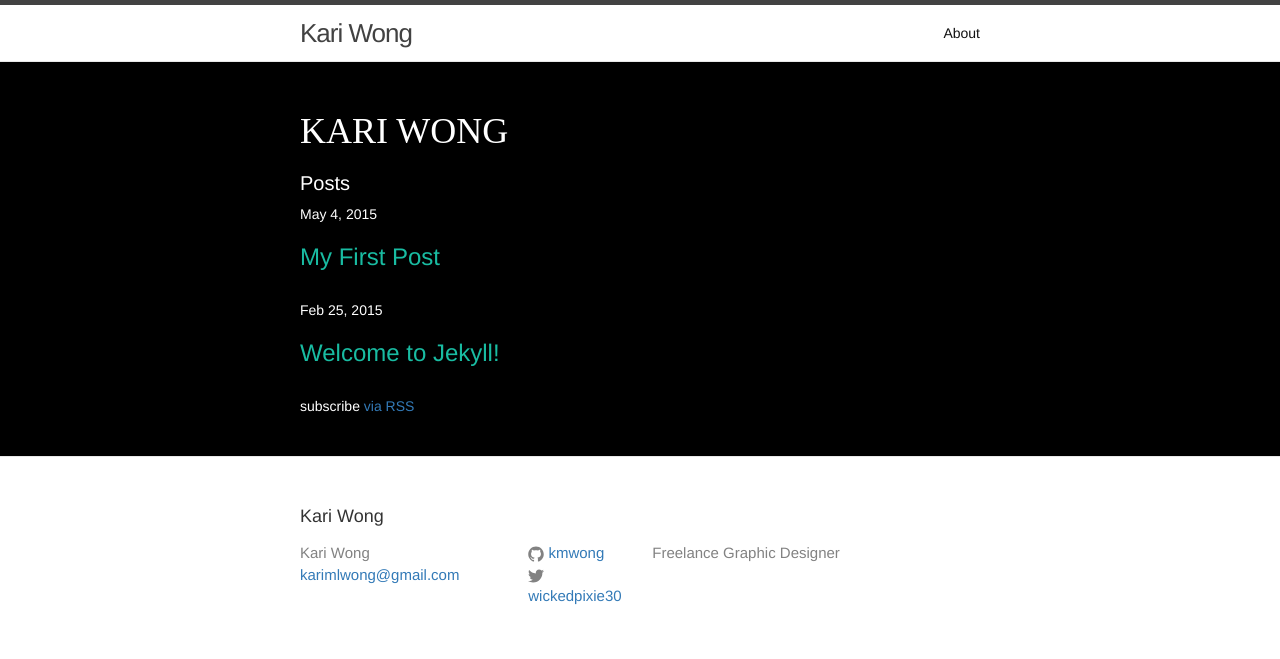
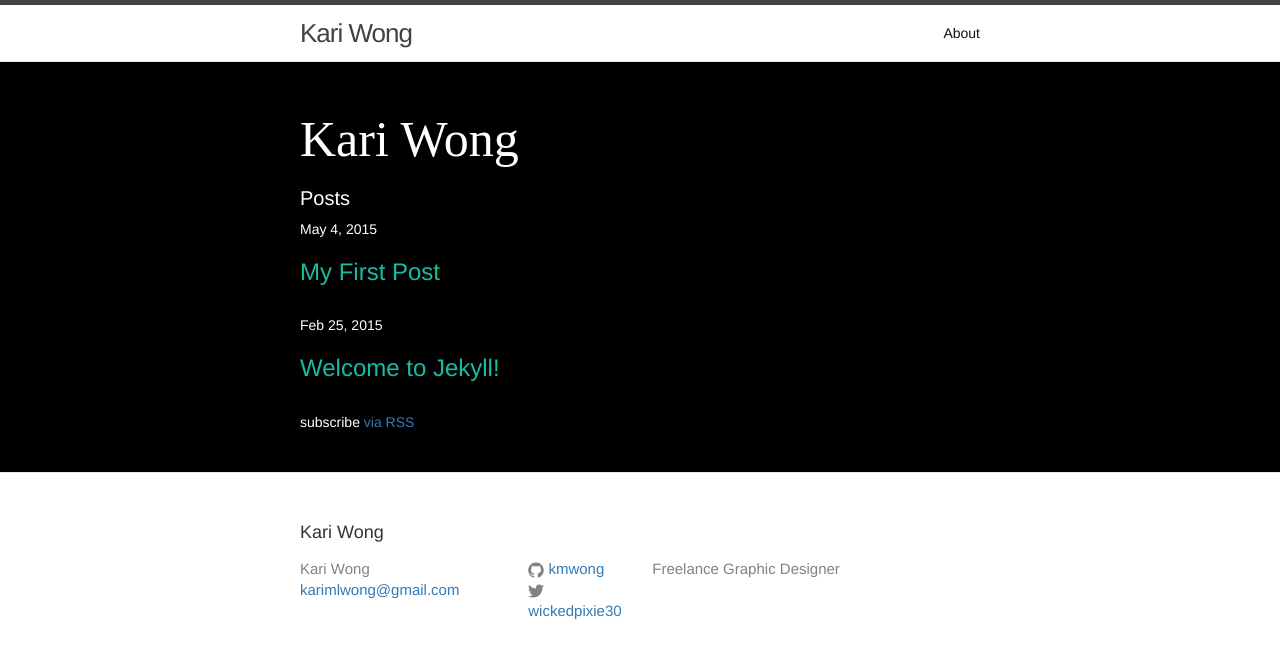
Before and after one commit to kmwong/kmwong.github.io, a Jekyll site: the page built from index.html, in a window 1280 px wide. Shown: the top 659 px of the page. Built offline with Jekyll 4.4.1, drawn with Linux system fonts in a browser that asks for light colours; nearby versions of some CDN libraries.

Commit message:
fontsize

```diff
--- a/index.html
+++ b/index.html
@@ -4,7 +4,7 @@ layout: default
 
 <div class="home">
 
-  <h1 style="font-family: 'Lobster', cursive;">KARI WONG </h1>
+  <h1 style="font-family: 'Lobster', cursive; font-size: 50px;">Kari Wong </h1>
 
   <h1 class="page-heading" style="color:#fff;">Posts</h1>
 
```
